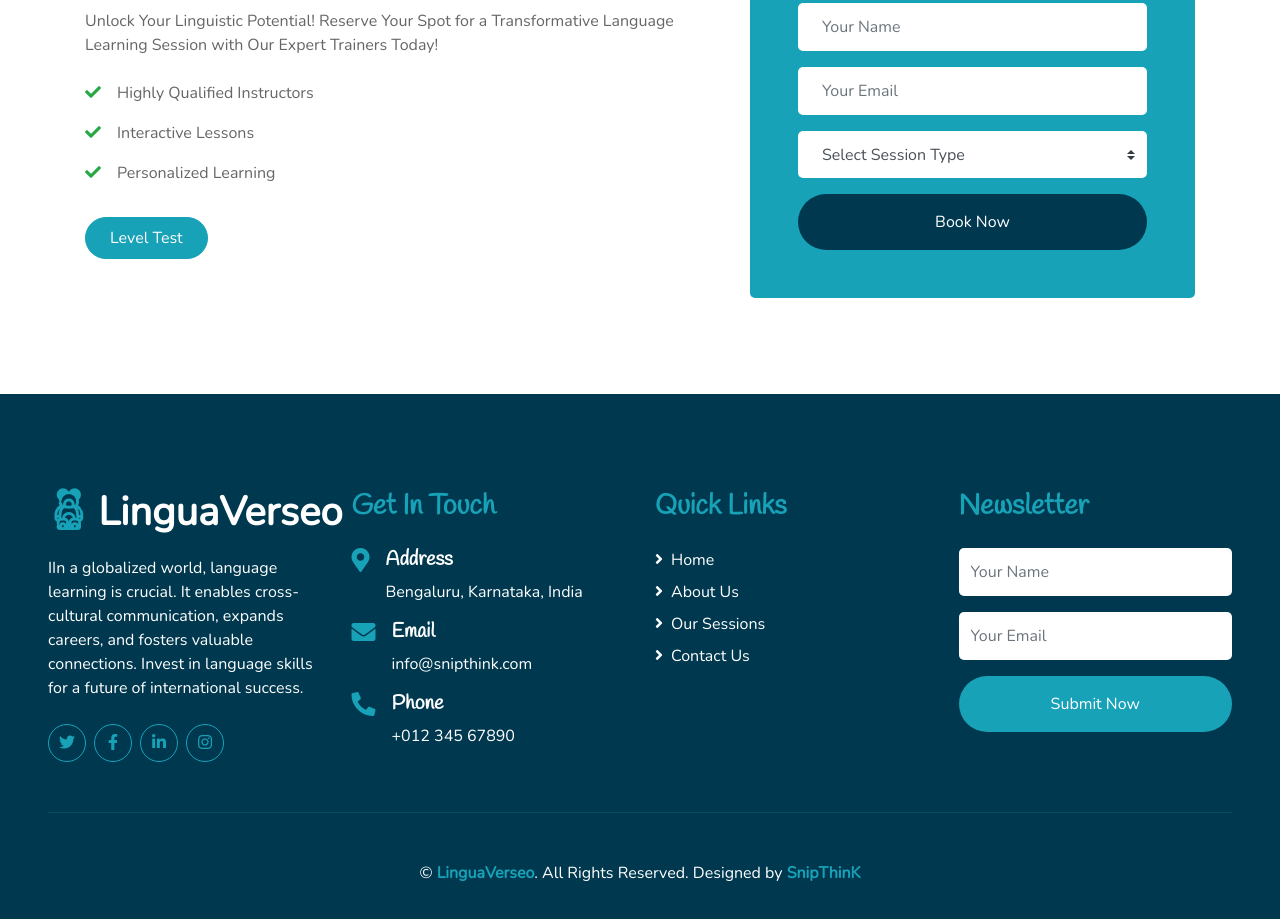
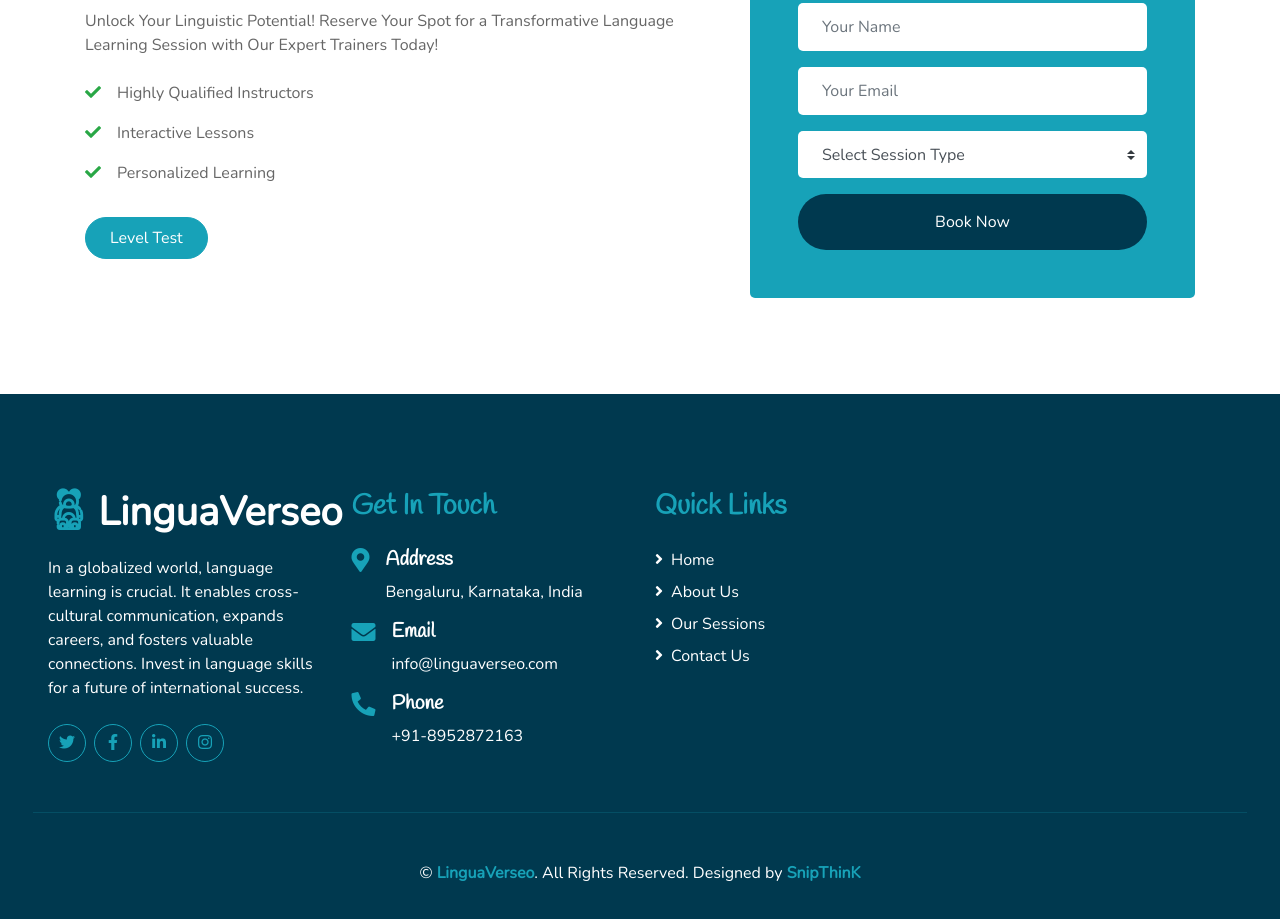
Before and after one commit to Snipthink/Edu3, a plain HTML site: page index.html in a window 1280 px wide. Shown: the part 3235-4154 px from the top of the page. Drawn offline with nearby package versions, Linux system fonts and the light colour scheme.

Commit message:
website update

```diff
--- a/index.html
+++ b/index.html
@@ -546,7 +546,7 @@
                     <i class="flaticon-043-teddy-bear"></i>
                     <span class="text-white">LinguaVerseo</span>
                 </a>
-                <p>IIn a globalized world, language learning is crucial. It enables cross-cultural communication, expands careers, and fosters valuable connections. Invest in language skills for a future of international success.</p>
+                <p>In a globalized world, language learning is crucial. It enables cross-cultural communication, expands careers, and fosters valuable connections. Invest in language skills for a future of international success.</p>
                 <div class="d-flex justify-content-start mt-4">
                     <a class="btn btn-outline-primary rounded-circle text-center mr-2 px-0"
                         style="width: 38px; height: 38px;" href="#"><i class="fab fa-twitter"></i></a>
@@ -571,14 +571,14 @@
                     <h4 class="fa fa-envelope text-primary"></h4>
                     <div class="pl-3">
                         <h5 class="text-white">Email</h5>
-                        <p>info@snipthink.com</p>
+                        <p>info@linguaverseo.com</p>
                     </div>
                 </div>
                 <div class="d-flex">
                     <h4 class="fa fa-phone-alt text-primary"></h4>
                     <div class="pl-3">
                         <h5 class="text-white">Phone</h5>
-                        <p>+012 345 67890</p>
+                        <p>+91-8952872163</p>
                     </div>
                 </div>
             </div>
@@ -593,6 +593,7 @@
                     <a class="text-white" href="contact.html"><i class="fa fa-angle-right mr-2"></i>Contact Us</a>
                 </div>
             </div>
+            <!--
             <div class="col-lg-3 col-md-6 mb-5">
                 <h3 class="text-primary mb-4">Newsletter</h3>
                 <form action="">
@@ -609,6 +610,8 @@
                 </form>
             </div>
         </div>
+
+    -->
         <div class="container-fluid pt-5" style="border-top: 1px solid rgba(23, 162, 184, .2);;">
             <p class="m-0 text-center text-white">
                 &copy; <a class="text-primary font-weight-bold" href="#">LinguaVerseo</a>. All Rights Reserved. Designed
```
Also changed, not shown: about.html (+5 -5 lines), class.html (+3 -3 lines), contact.html (+4 -4 lines), gallery.html (+1 -1 lines), single.html (+1 -1 lines), team.html (+1 -1 lines).
